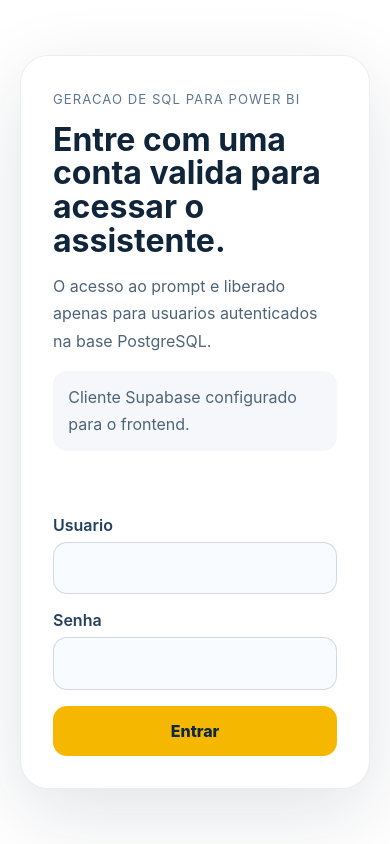
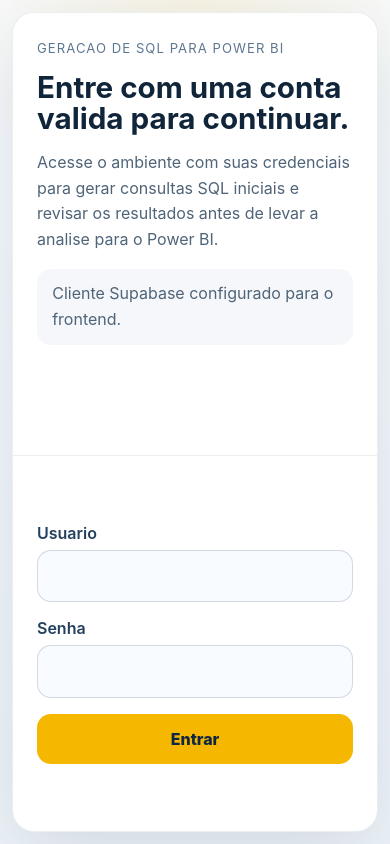
Before and after one commit to PietroMaffessoni/PII-5Semestre, a Vue app: page /login in a window 390 px wide. Built offline with nearby package versions, Linux system fonts and the light colour scheme; no server answers.

Commit message:
feat: melhora responsividade das telas principais

```diff
--- a/src/views/LoginView.vue
+++ b/src/views/LoginView.vue
@@ -48,9 +48,10 @@ onMounted(() => {
     <section class="login-panel">
       <div class="brand-block">
         <span class="eyebrow">Geracao de SQL para Power BI</span>
-        <h1>Entre com uma conta valida para acessar o assistente.</h1>
+        <h1>Entre com uma conta valida para continuar.</h1>
         <p>
-          O acesso ao prompt e liberado apenas para usuarios autenticados na base PostgreSQL.
+          Acesse o ambiente com suas credenciais para gerar consultas SQL iniciais e revisar os
+          resultados antes de levar a analise para o Power BI.
         </p>
         <p class="supabase-status">{{ supabaseStatus }}</p>
       </div>
@@ -87,7 +88,10 @@ onMounted(() => {
   display: grid;
   place-items: center;
   min-height: 100vh;
-  padding: 1.25rem;
+  padding: clamp(1rem, 2vw, 1.5rem);
+  background:
+    radial-gradient(circle at top, rgba(245, 183, 0, 0.1), transparent 30%),
+    linear-gradient(180deg, #f8fbff 0%, #eef4f9 100%);
 }
 
 .login-panel {
@@ -102,7 +106,7 @@ onMounted(() => {
 }
 
 .brand-block {
-  padding: 2rem;
+  padding: clamp(1.5rem, 4vw, 3rem);
   background: #ffffff;
   color: #10243a;
 }
@@ -140,7 +144,7 @@ onMounted(() => {
 .login-form {
   display: grid;
   gap: 1rem;
-  padding: 2rem;
+  padding: clamp(1.5rem, 4vw, 3rem);
   align-content: center;
 }
 
@@ -184,5 +188,32 @@ onMounted(() => {
   .login-panel {
     grid-template-columns: 1fr;
   }
+
+  .login-form {
+    border-top: 1px solid rgba(16, 36, 58, 0.08);
+  }
+}
+
+@media (max-width: 560px) {
+  .login-layout {
+    place-items: stretch;
+    padding: 0.75rem;
+  }
+
+  .login-panel {
+    border-radius: 22px;
+  }
+
+  .brand-block h1 {
+    font-size: 1.85rem;
+  }
+
+  .brand-block p {
+    line-height: 1.6;
+  }
+
+  .login-form button {
+    width: 100%;
+  }
 }
 </style>
--- a/src/views/PromptView.vue
+++ b/src/views/PromptView.vue
@@ -107,6 +107,10 @@ function disposeChart() {
   }
 }
 
+function handleWindowResize() {
+  chartInstance?.resize()
+}
+
 async function renderChart() {
   await nextTick()
 
@@ -210,6 +214,7 @@ function logout() {
 
 onMounted(() => {
   validateSession()
+  window.addEventListener('resize', handleWindowResize)
 })
 
 watch(chartConfig, () => {
@@ -217,6 +222,7 @@ watch(chartConfig, () => {
 })
 
 onBeforeUnmount(() => {
+  window.removeEventListener('resize', handleWindowResize)
   disposeChart()
 })
 </script>
@@ -350,7 +356,10 @@ onBeforeUnmount(() => {
 <style scoped>
 .prompt-layout {
   min-height: 100vh;
-  padding: 1.25rem;
+  padding: clamp(0.75rem, 2vw, 1.5rem);
+  background:
+    radial-gradient(circle at top right, rgba(30, 93, 143, 0.08), transparent 28%),
+    linear-gradient(180deg, #f8fbff 0%, #f1f6fb 100%);
 }
 
 .prompt-shell {
@@ -375,7 +384,7 @@ onBeforeUnmount(() => {
   justify-content: space-between;
   gap: 1rem;
   align-items: flex-start;
-  padding: 1.5rem;
+  padding: clamp(1.1rem, 3vw, 1.5rem);
 }
 
 .eyebrow {
@@ -399,7 +408,7 @@ onBeforeUnmount(() => {
 .input-card,
 .status-card,
 .result-card {
-  padding: 1.5rem;
+  padding: clamp(1rem, 3vw, 1.5rem);
 }
 
 .input-card {
@@ -413,6 +422,7 @@ onBeforeUnmount(() => {
 
 .input-card textarea {
   width: 100%;
+  min-height: 10rem;
   resize: vertical;
   padding: 1rem;
   border: 1px solid rgba(35, 65, 95, 0.18);
@@ -423,6 +433,10 @@ onBeforeUnmount(() => {
 .actions,
 .topbar {
   display: flex;
+}
+
+.actions {
+  justify-content: flex-start;
 }
 
 button {
@@ -490,6 +504,8 @@ button:disabled {
   margin: 1rem 0 0;
   padding: 1rem;
   overflow: auto;
+  white-space: pre-wrap;
+  word-break: break-word;
   border-radius: 18px;
   background: #0f2742;
   color: #f8fbff;
@@ -507,6 +523,7 @@ button:disabled {
 
 .preview-table {
   width: 100%;
+  min-width: 640px;
   border-collapse: collapse;
   border-radius: 18px;
   overflow: hidden;
@@ -539,10 +556,59 @@ button:disabled {
 }
 
 @media (max-width: 760px) {
+  .topbar {
+    flex-direction: column;
+    align-items: stretch;
+  }
+
+  .result-grid {
+    grid-template-columns: 1fr;
+  }
+
+  .secondary-button,
+  .actions button {
+    width: 100%;
+  }
+
+  .chart-surface {
+    min-height: 300px;
+  }
+}
+
+@media (max-width: 560px) {
+  .prompt-layout {
+    padding: 0.5rem;
+  }
+
   .topbar,
-  .result-grid {
-    flex-direction: column;
+  .input-card,
+  .result-card,
+  .status-card {
+    border-radius: 20px;
+  }
+
+  .topbar h1 {
+    font-size: 1.7rem;
+    line-height: 1.15;
+  }
+
+  .input-card textarea,
+  .preview-table th,
+  .preview-table td,
+  .result-card pre {
+    font-size: 0.95rem;
+  }
+
+  .field-grid {
     grid-template-columns: 1fr;
+  }
+
+  .preview-table {
+    min-width: 560px;
+  }
+
+  .chart-surface {
+    min-height: 260px;
   }
 }
 </style>
```
